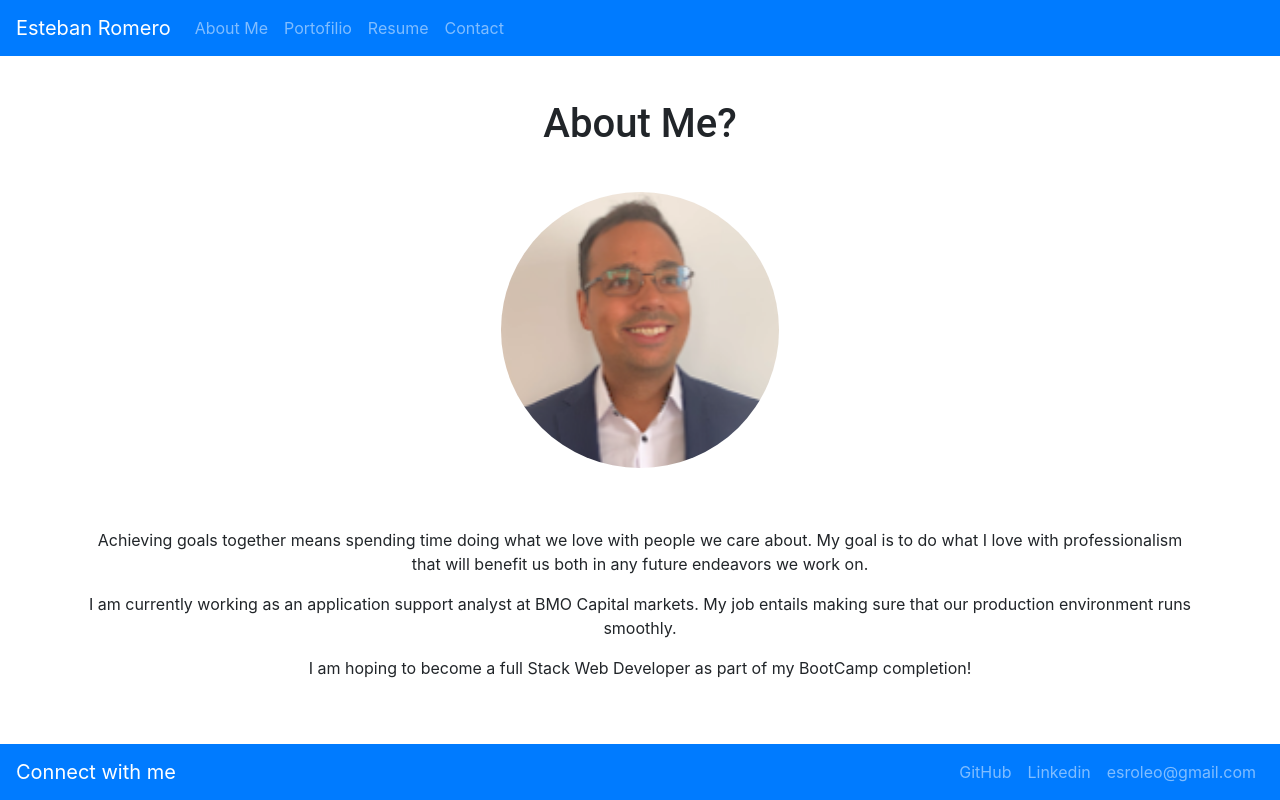
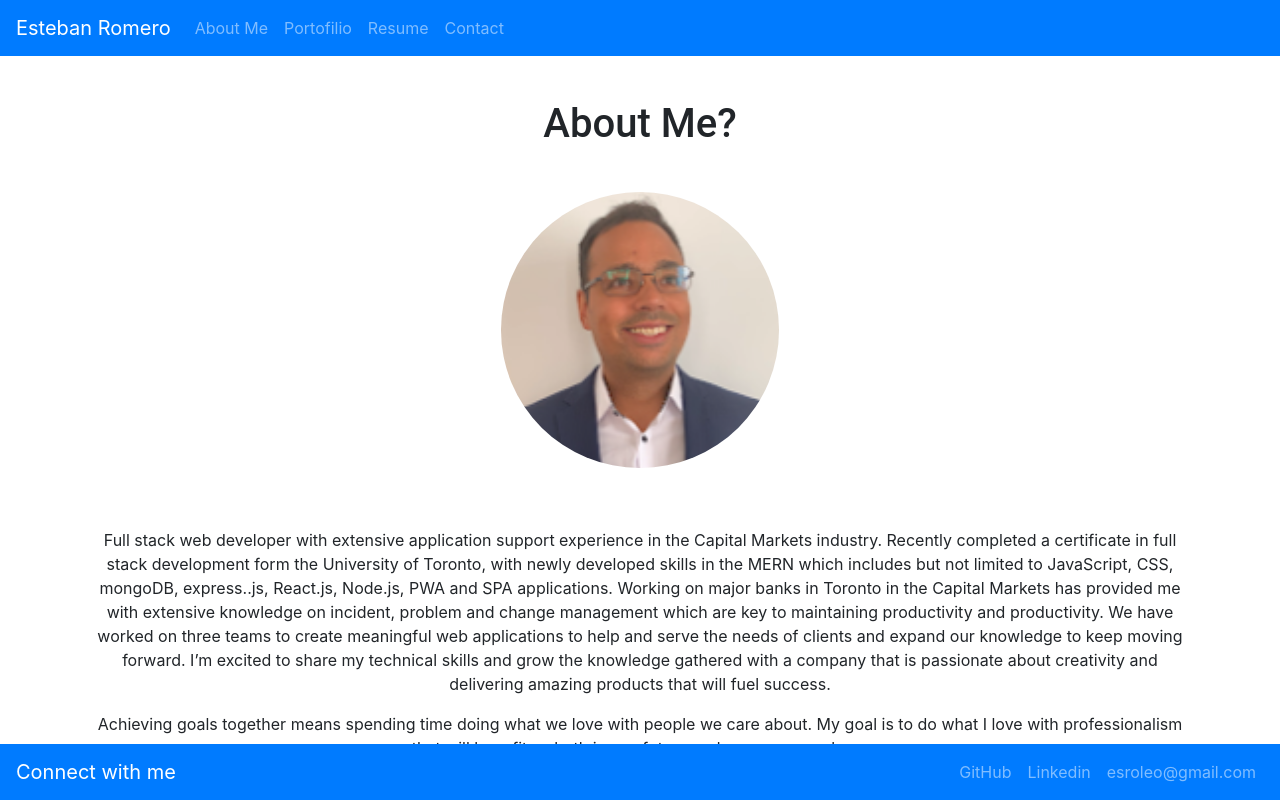
Before and after one commit to esroleo/esteban-web-portfolio, a React (Create React App) app: page / in a window 1280 px wide. Shown: the top 800 px of the page. Built offline with nearby package versions, Linux system fonts and the light colour scheme.

Commit message:
about me section pudated

```diff
--- a/src/components/About/index.js
+++ b/src/components/About/index.js
@@ -33,13 +33,10 @@ function About() {
       <Row>
         <Col className="text-center my-5">
           <p>
-          Achieving goals together means spending time doing what we love with people we care about. My goal is to do what I love with professionalism that will benefit us both in any future endeavors we work on.
+          Full stack web developer with extensive application support experience in the Capital Markets industry. Recently completed a certificate in full stack development form the University of Toronto, with newly developed skills in the MERN which includes but not limited to JavaScript, CSS, mongoDB, express..js, React.js, Node.js, PWA and SPA applications. Working on major banks in Toronto in the Capital Markets has provided me with extensive knowledge on incident, problem and change management which are key to maintaining productivity and productivity. We have worked on three teams to create meaningful web applications to help and serve the needs of clients  and expand our knowledge to keep moving forward. I’m excited to share my technical skills and grow the knowledge gathered with a company that is passionate about creativity and delivering amazing products that will fuel success.
           </p>
           <p>
-          I am currently working as an application support analyst at BMO Capital markets. My job entails making sure that our production environment runs smoothly.
-          </p>
-          <p>
-            I am hoping to become a full Stack Web Developer as part of my BootCamp completion!
+          Achieving goals together means spending time doing what we love with people we care about. My goal is to do what I love with professionalism that will benefit us both in any future endeavors we work on.
           </p>
         </Col>
       </Row>
--- a/src/components/Resume/index.js
+++ b/src/components/Resume/index.js
@@ -5,7 +5,7 @@ import Row from 'react-bootstrap/Row';
 import Col from 'react-bootstrap/Col';
 import Image from 'react-bootstrap/Image';
 import Button from 'react-bootstrap/Button';
-import ResumeFile from "../../assets/resume/EstebanResume.pdf";
+import ResumeFile from "../../assets/resume/Esteban_Romero_Resume.pdf";
 
 
 
```
Also changed, not shown: 1 other file (tests, documents, lock files or other folders).
